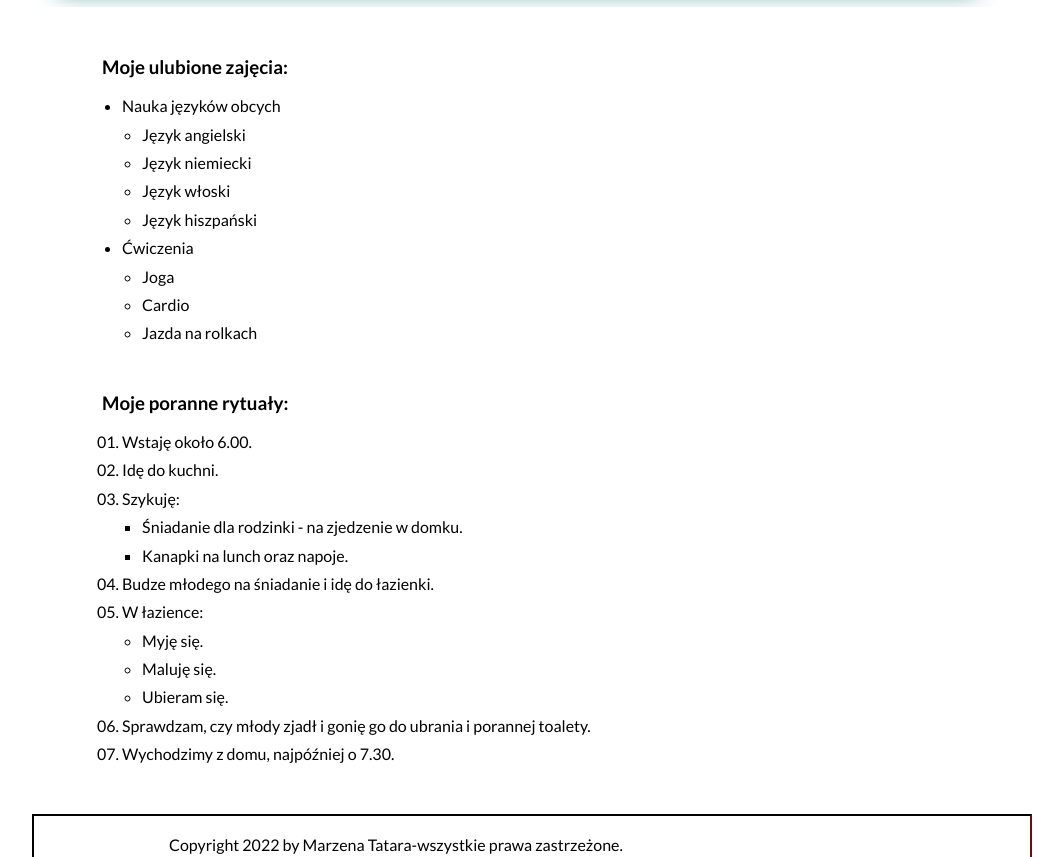
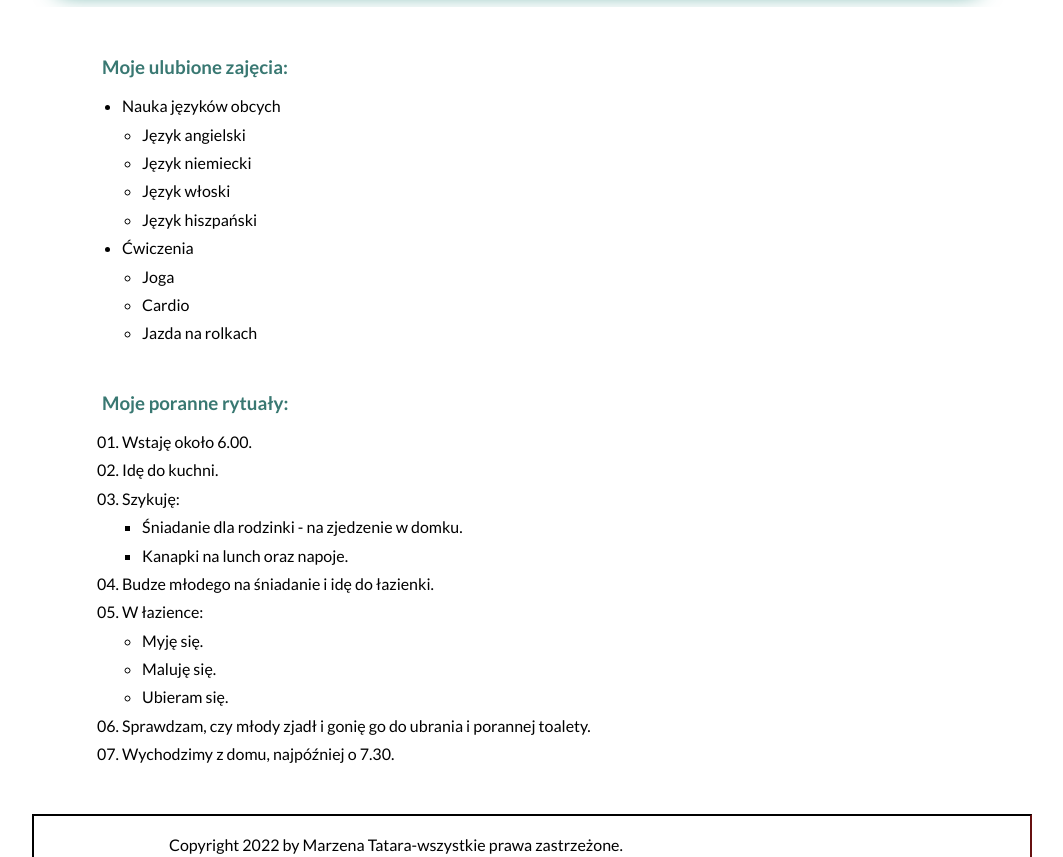
Before and after one commit to MarzenaTatara/homepage, a plain HTML site: page index.html in a window 1280 px wide. Shown: the part 2026-2883 px from the top of the page, without its empty margins (108-1171 px from the left). Drawn offline with nearby package versions, Linux system fonts and the light colour scheme.

```diff
--- a/index.html
+++ b/index.html
@@ -152,7 +152,7 @@
 
         <section id="trzecia-sekcja">
             <div class="morningList">
-                <h3 id="zajecia">Moje ulubione zajęcia:</h3>
+                <h3 class="Myfavorit" id="zajecia">Moje ulubione zajęcia:</h3>
                 <ul class="list">
                     <li class="list__item">
                         Nauka języków obcych
@@ -176,7 +176,7 @@
             </div>
 
             <div class="morningList">
-                <h3 id="rytualy"> Moje poranne rytuały:</h3>
+                <h3 class="Myfavorit" id="rytualy"> Moje poranne rytuały:</h3>
                 <ol class="list list--ordered">
                     <li class="list__item">Wstaję około 6.00.</li>
                     <li class="list__item">Idę do kuchni.</li>
```
